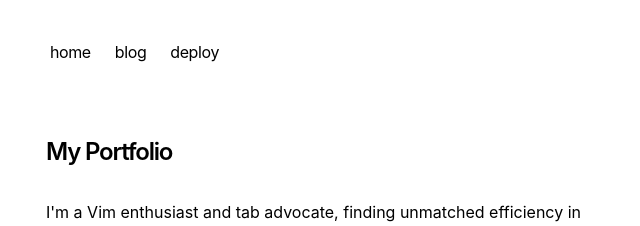
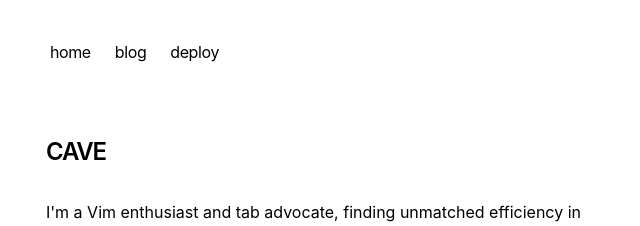
Before and after one commit to adasils/portfolio-starter-kit, a Next.js app: page / in a window 1280 px wide. Shown: the top 226 px of the page, without its empty margins (306-946 px from the left). Built offline with nearby package versions, Linux system fonts and the light colour scheme.

Commit message:
Update page.tsx

```diff
--- a/app/page.tsx
+++ b/app/page.tsx
@@ -4,7 +4,7 @@ export default function Page() {
   return (
     <section>
       <h1 className="mb-8 text-2xl font-semibold tracking-tighter">
-        My Portfolio
+        CAVE
       </h1>
       <p className="mb-4">
         {`I'm a Vim enthusiast and tab advocate, finding unmatched efficiency in
```
